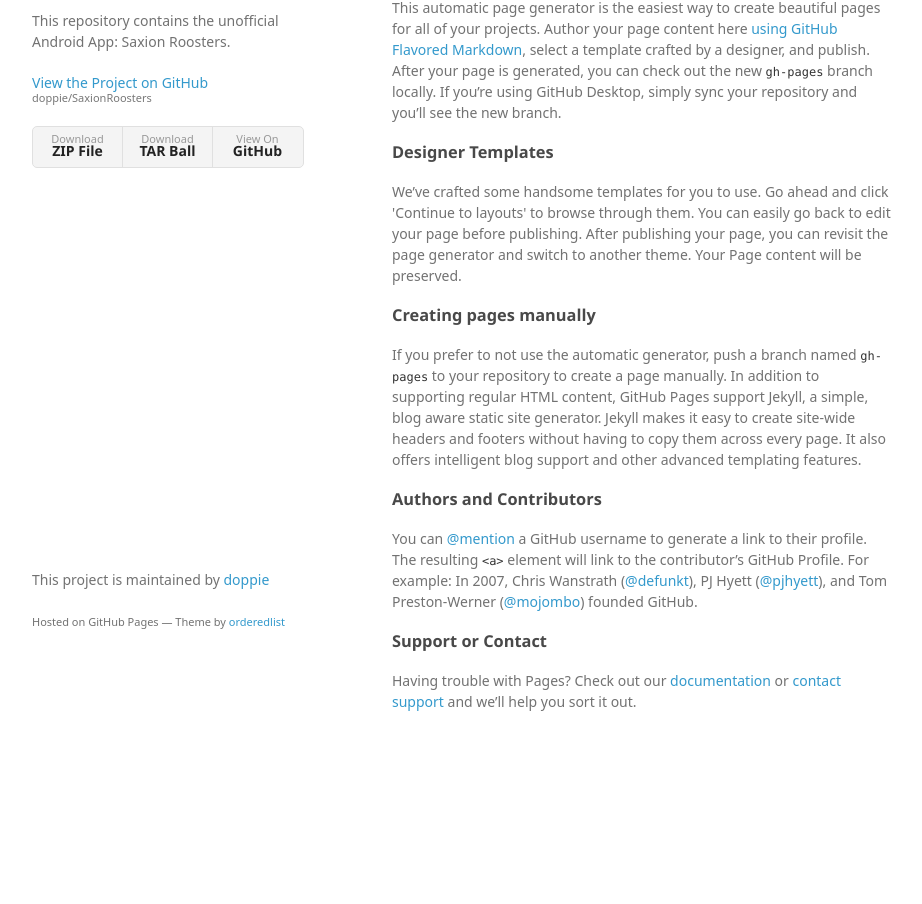
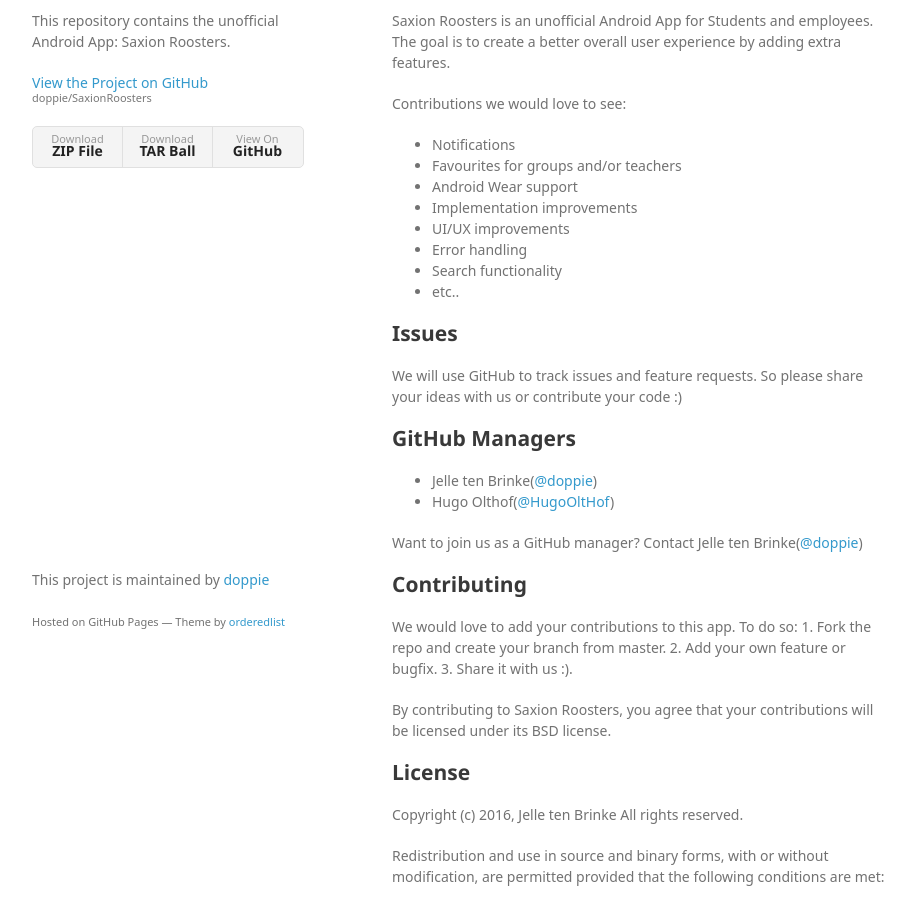
Before and after one commit to doppie/SaxionRoosters, a plain HTML site: page index.html in a window 1280 px wide. Shown: the part 99-1003 px from the top of the page, without its empty margins (178-1100 px from the left). Before the commit the page ends 881 px from the top, so only its background shows below. Drawn offline with Linux system fonts and the light colour scheme; a web font is replaced by a local one.

Commit message:
Create gh-pages branch via GitHub

```diff
--- a/index.html
+++ b/index.html
@@ -28,30 +28,65 @@
         </ul>
       </header>
       <section>
-        <h3>
-<a id="welcome-to-github-pages" class="anchor" href="#welcome-to-github-pages" aria-hidden="true"><span aria-hidden="true" class="octicon octicon-link"></span></a>Welcome to GitHub Pages.</h3>
+        <h1>
+<a id="saxion-roosters" class="anchor" href="#saxion-roosters" aria-hidden="true"><span aria-hidden="true" class="octicon octicon-link"></span></a>Saxion Roosters</h1>
 
-<p>This automatic page generator is the easiest way to create beautiful pages for all of your projects. Author your page content here <a href="https://guides.github.com/features/mastering-markdown/">using GitHub Flavored Markdown</a>, select a template crafted by a designer, and publish. After your page is generated, you can check out the new <code>gh-pages</code> branch locally. If you’re using GitHub Desktop, simply sync your repository and you’ll see the new branch.</p>
+<p>Saxion Roosters is an unofficial Android App for Students and employees.
+The goal is to create a better overall user experience by adding extra features.</p>
 
-<h3>
-<a id="designer-templates" class="anchor" href="#designer-templates" aria-hidden="true"><span aria-hidden="true" class="octicon octicon-link"></span></a>Designer Templates</h3>
+<p>Contributions we would love to see:</p>
 
-<p>We’ve crafted some handsome templates for you to use. Go ahead and click 'Continue to layouts' to browse through them. You can easily go back to edit your page before publishing. After publishing your page, you can revisit the page generator and switch to another theme. Your Page content will be preserved.</p>
+<ul>
+<li>Notifications</li>
+<li>Favourites for groups and/or teachers</li>
+<li>Android Wear support</li>
+<li>Implementation improvements</li>
+<li>UI/UX improvements</li>
+<li>Error handling</li>
+<li>Search functionality</li>
+<li>etc..</li>
+</ul>
 
-<h3>
-<a id="creating-pages-manually" class="anchor" href="#creating-pages-manually" aria-hidden="true"><span aria-hidden="true" class="octicon octicon-link"></span></a>Creating pages manually</h3>
+<h2>
+<a id="issues" class="anchor" href="#issues" aria-hidden="true"><span aria-hidden="true" class="octicon octicon-link"></span></a>Issues</h2>
 
-<p>If you prefer to not use the automatic generator, push a branch named <code>gh-pages</code> to your repository to create a page manually. In addition to supporting regular HTML content, GitHub Pages support Jekyll, a simple, blog aware static site generator. Jekyll makes it easy to create site-wide headers and footers without having to copy them across every page. It also offers intelligent blog support and other advanced templating features.</p>
+<p>We will use GitHub to track issues and feature requests. So please share your ideas with us or contribute your code :)</p>
 
-<h3>
-<a id="authors-and-contributors" class="anchor" href="#authors-and-contributors" aria-hidden="true"><span aria-hidden="true" class="octicon octicon-link"></span></a>Authors and Contributors</h3>
+<h2>
+<a id="github-managers" class="anchor" href="#github-managers" aria-hidden="true"><span aria-hidden="true" class="octicon octicon-link"></span></a>GitHub Managers</h2>
 
-<p>You can <a href="https://help.github.com/articles/basic-writing-and-formatting-syntax/#mentioning-users-and-teams" class="user-mention">@mention</a> a GitHub username to generate a link to their profile. The resulting <code>&lt;a&gt;</code> element will link to the contributor’s GitHub Profile. For example: In 2007, Chris Wanstrath (<a href="https://github.com/defunkt" class="user-mention">@defunkt</a>), PJ Hyett (<a href="https://github.com/pjhyett" class="user-mention">@pjhyett</a>), and Tom Preston-Werner (<a href="https://github.com/mojombo" class="user-mention">@mojombo</a>) founded GitHub.</p>
+<ul>
+<li>Jelle ten Brinke(<a href="https://github.com/doppie" class="user-mention">@doppie</a>)</li>
+<li>Hugo Olthof(<a href="https://github.com/HugoOltHof" class="user-mention">@HugoOltHof</a>)</li>
+</ul>
 
-<h3>
-<a id="support-or-contact" class="anchor" href="#support-or-contact" aria-hidden="true"><span aria-hidden="true" class="octicon octicon-link"></span></a>Support or Contact</h3>
+<p>Want to join us as a GitHub manager? Contact Jelle ten Brinke(<a href="https://github.com/doppie" class="user-mention">@doppie</a>)</p>
 
-<p>Having trouble with Pages? Check out our <a href="https://help.github.com/pages">documentation</a> or <a href="https://github.com/contact">contact support</a> and we’ll help you sort it out.</p>
+<h2>
+<a id="contributing" class="anchor" href="#contributing" aria-hidden="true"><span aria-hidden="true" class="octicon octicon-link"></span></a>Contributing</h2>
+
+<p>We would love to add your contributions to this app. To do so:
+1. Fork the repo and create your branch from master.
+2. Add your own feature or bugfix.
+3. Share it with us :).</p>
+
+<p>By contributing to Saxion Roosters, you agree that your contributions will be licensed under its BSD license.</p>
+
+<h2>
+<a id="license" class="anchor" href="#license" aria-hidden="true"><span aria-hidden="true" class="octicon octicon-link"></span></a>License</h2>
+
+<p>Copyright (c) 2016, Jelle ten Brinke
+All rights reserved.</p>
+
+<p>Redistribution and use in source and binary forms, with or without modification, are permitted provided that the following conditions are met:</p>
+
+<ol>
+<li><p>Redistributions of source code must retain the above copyright notice, this list of conditions and the following disclaimer.</p></li>
+<li><p>Redistributions in binary form must reproduce the above copyright notice, this list of conditions and the following disclaimer in the documentation and/or other materials provided with the distribution.</p></li>
+<li><p>Neither the name of the copyright holder nor the names of its contributors may be used to endorse or promote products derived from this software without specific prior written permission.</p></li>
+</ol>
+
+<p>THIS SOFTWARE IS PROVIDED BY THE COPYRIGHT HOLDERS AND CONTRIBUTORS "AS IS" AND ANY EXPRESS OR IMPLIED WARRANTIES, INCLUDING, BUT NOT LIMITED TO, THE IMPLIED WARRANTIES OF MERCHANTABILITY AND FITNESS FOR A PARTICULAR PURPOSE ARE DISCLAIMED. IN NO EVENT SHALL THE COPYRIGHT HOLDER OR CONTRIBUTORS BE LIABLE FOR ANY DIRECT, INDIRECT, INCIDENTAL, SPECIAL, EXEMPLARY, OR CONSEQUENTIAL DAMAGES (INCLUDING, BUT NOT LIMITED TO, PROCUREMENT OF SUBSTITUTE GOODS OR SERVICES; LOSS OF USE, DATA, OR PROFITS; OR BUSINESS INTERRUPTION) HOWEVER CAUSED AND ON ANY THEORY OF LIABILITY, WHETHER IN CONTRACT, STRICT LIABILITY, OR TORT (INCLUDING NEGLIGENCE OR OTHERWISE) ARISING IN ANY WAY OUT OF THE USE OF THIS SOFTWARE, EVEN IF ADVISED OF THE POSSIBILITY OF SUCH DAMAGE.</p>
       </section>
       <footer>
         <p>This project is maintained by <a href="https://github.com/doppie">doppie</a></p>
```
Also changed, not shown: params.json (+1 -1 lines).
